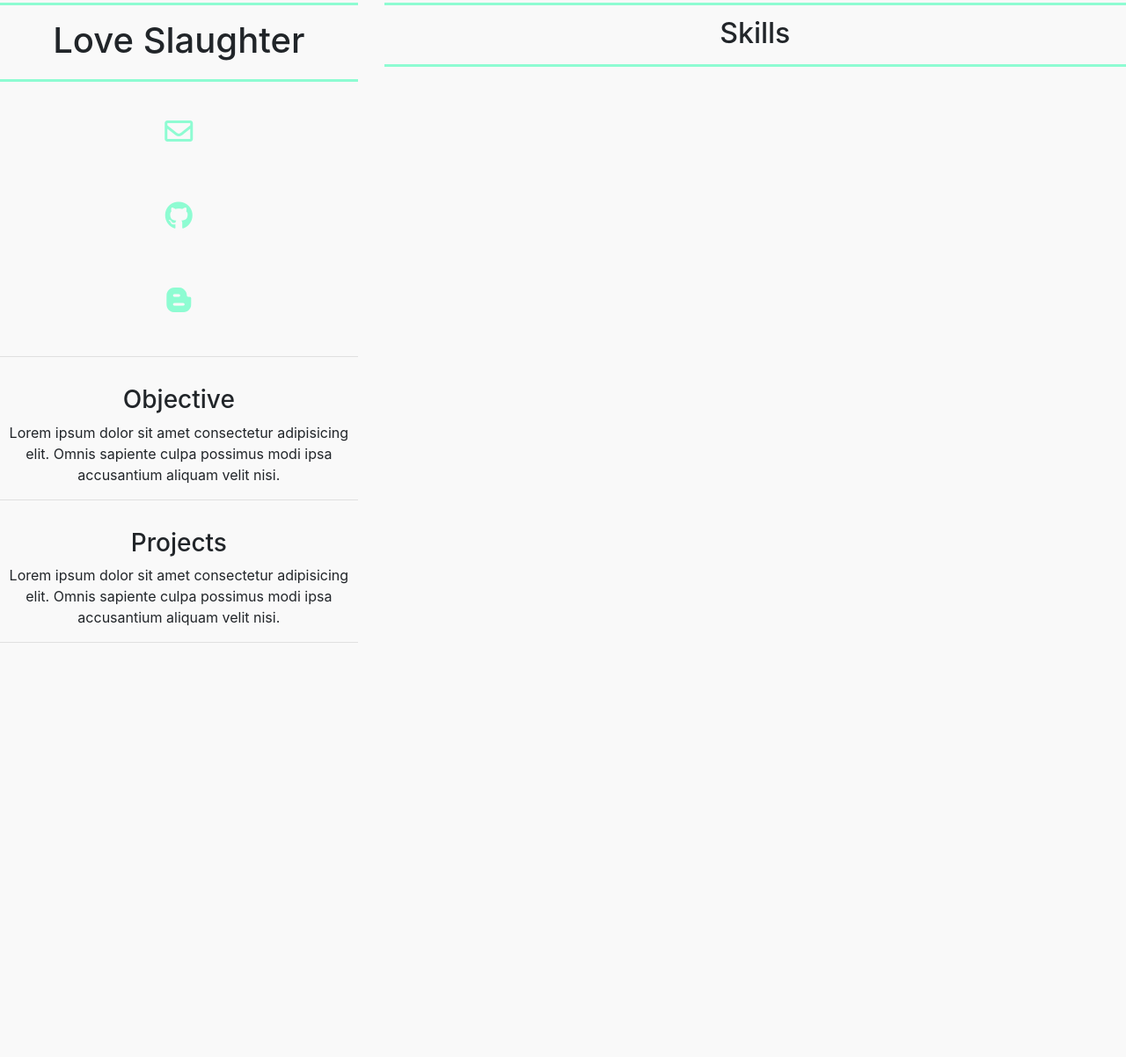
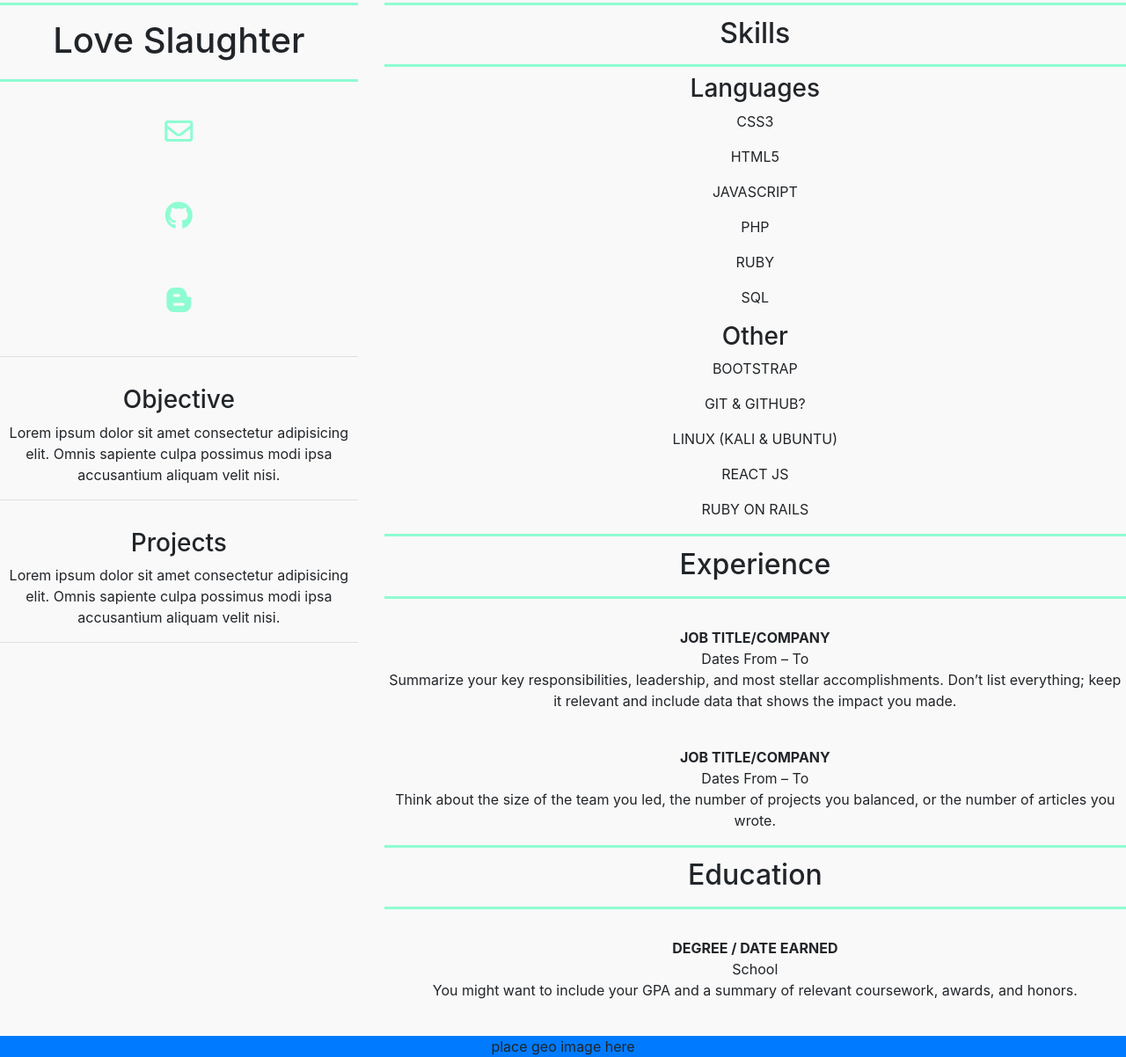
Before and after one commit to lovemercybiz/inspired-resume, a plain HTML site: page index.html in a window 1280 px wide. Shown: the part 45-1247 px from the top of the page at 88% size. Before the commit the page ends 808 px from the top, so only its background shows below. Drawn offline with Linux system fonts and the light colour scheme.

Commit message:
General structure done, just need to add collapsible functionality to certain parts

```diff
--- a/css/css.css
+++ b/css/css.css
@@ -60,3 +60,7 @@ hr{
     padding: 1em;
     margin: 1em;
 } */
+/*
+div {
+    padding-right: 0;
+} */
--- a/index.html
+++ b/index.html
@@ -11,14 +11,11 @@
         <title>Love Mercy | Resume </title>
     </head>
 
-    <body>
-        <div class="row">
+    <body style="padding-right: 0">
                <div class="col bg-primary">
                 place geo image here
                </div>
-           </div><br>
-        <div>
-      </div>
+        <br>
 
       <div class="row">
             <div class="col-md-4 col-lg-4 col-xl-4">
@@ -46,20 +43,66 @@
 
             <div class="col-md-8 col-lg-8 col-xl-8">
                 <h2>Skills</h2>
+                <div class="container">
+                        <h3>Languages</h3>
+                    <div style="text-transform: uppercase;" class="container">
+                        <p>css3</p>
+                        <p>html5</p>
+                        <p>javascript</p>
+                        <p>php</p>
+                        <p>ruby</p>
+                        <p>sql</p>
+                    </div>
+                </div>
+
+                <div class="container">
+                    <h3>Other</h3><!-- Technologies, Frameworks, other -->
+                    <div style="text-transform: uppercase;" class="container">
+                            <p>bootstrap</p>
+                            <p>git & github?</p>
+                            <p>linux (Kali & Ubuntu)</p>
+                            <p>react js</p>
+                            <p>ruby on rails</p>
+
+                    </div>
+                </div>
+                        <h2>Experience</h2><br>
+                            <p style="font-weight: bold; margin-bottom: 0;">JOB TITLE/COMPANY</p>
+                            <p style="margin-bottom: 0;">Dates From – To</p>
+                            <p>Summarize your key responsibilities, leadership, and most stellar accomplishments. Don’t list everything; keep it relevant and include data that shows the impact you made.</p><br>
+
+                            <p style="font-weight: bold; margin-bottom: 0;">JOB TITLE/COMPANY</p>
+                            <p style="margin-bottom: 0;">Dates From – To</p>
+                            <p>Think about the size of the team you led, the number of projects you balanced, or the number of articles you wrote.</p>
+
+                        <h2>Education</h2><br>
+                        <p style="font-weight: bold; margin-bottom: 0;">DEGREE / DATE EARNED</p>
+                        <p style="margin-bottom: 0;">School</p>
+                        <p>You might want to include your GPA and a summary of relevant coursework, awards, and honors.</p><br>
 
 
             </div><!-- end of 2nd col -->
+
+
+
        </div>
+       <!-- <div class="col-md-8 col-lg-8 col-xl-8">
+            <h2>Experience</h2>
+        </div>
 
-       <!-- <div class="row">
+        <div class="row">
             <div class="col-md-4 col-lg-4 col-xl-4"><h3>Projects</h3></div>
             <div class="col-md-8 col-lg-8 col-xl-8"><h4>Experience</h4></div>
        </div> -->
 
 
-       <footer>
-
-       </footer>
+            <footer>
+                    <!-- <div class="container-fluid"> -->
+                            <div class="col bg-primary">
+                             place geo image here
+                            <!-- </div> -->
+                     </div>
+            </footer>
         <script src="js/jquery-3.3.1.min.js"></script>
         <script src="js/popper.min.js"></script>
         <script src="js/bootstrap.min.js"></script>
```
